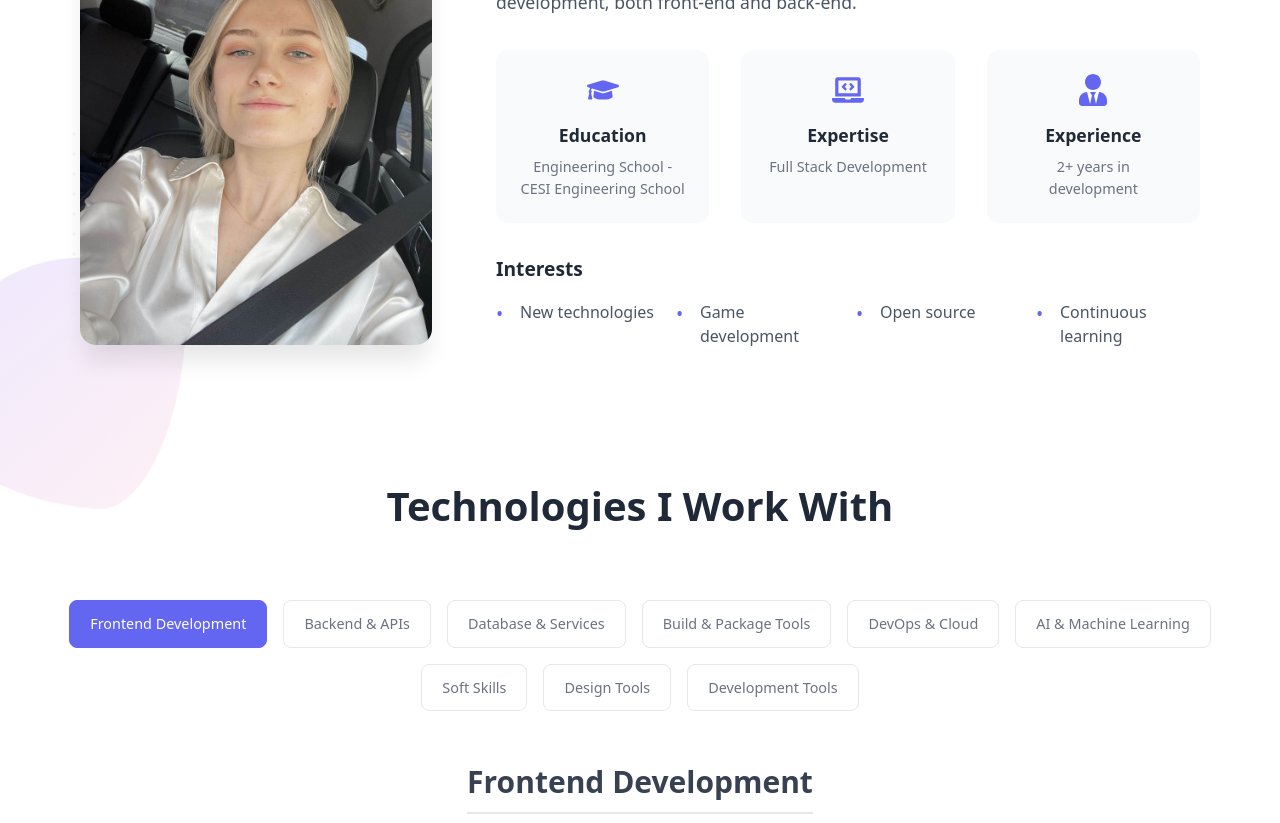
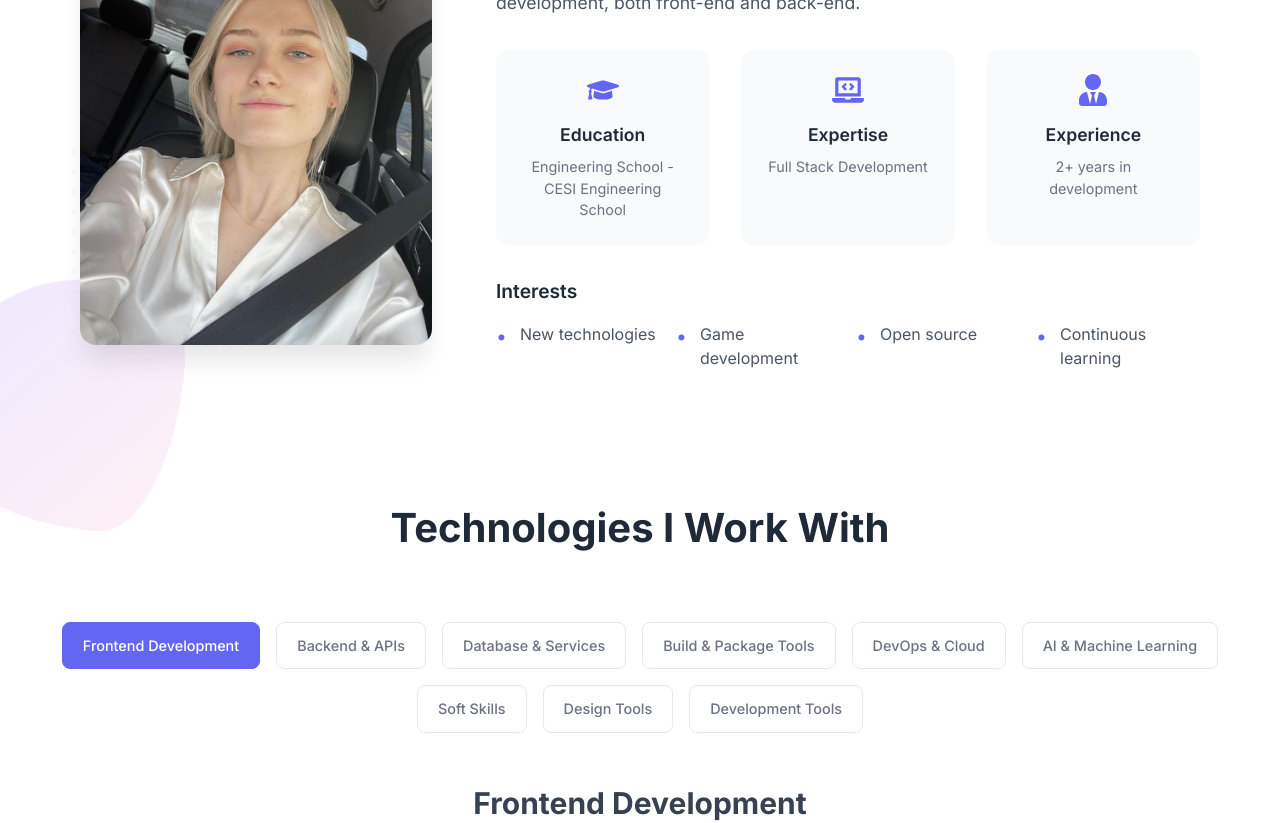
Before and after one commit to louanne622/portfolio, a Next.js app: page / in a window 1280 px wide. Shown: the part 1092-1915 px from the top of the page. Built offline with nearby package versions, Linux system fonts and the light colour scheme.

Commit message:
add production settings

```diff
--- a/next.config.js
+++ b/next.config.js
@@ -1,10 +1,13 @@
 /** @type {import('next').NextConfig} */
+
+const isProduction = process.env.NODE_ENV === 'production';
+
 const nextConfig = {
     output: 'export',
     images: {
         unoptimized: true,
     },
-    basePath: '/portfolio',
-    }
+    basePath: isProduction ? '/portfolio' : "",
+}
 
 module.exports = nextConfig
--- a/src/app/layout.js
+++ b/src/app/layout.js
@@ -1,5 +1,7 @@
-import '@fontsource/geist';
+import { Inter } from 'next/font/google';
 import './globals.scss';
+
+const inter = Inter({ subsets: ['latin'] });
 
 export const metadata = {
   title: 'Lou-Anne Lecocq - Portfolio',
@@ -9,7 +11,7 @@ export const metadata = {
 export default function RootLayout({ children }) {
   return (
     <html lang="fr">
-      <body className="font-geist">{children}</body>
+      <body className={inter.className}>{children}</body>
     </html>
   );
 }
```
